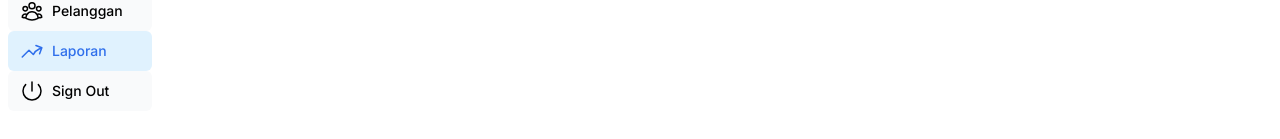
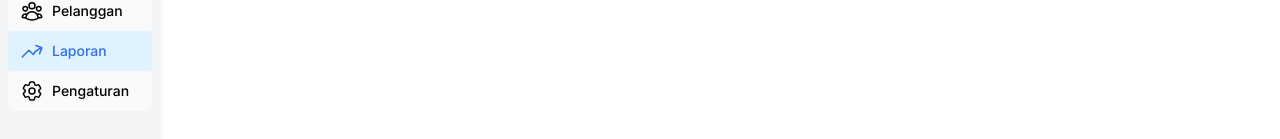
Before and after one commit to yuditriwibowo/ilaundry, a Next.js app: page /dashboard/laporan in a window 1280 px wide. Shown: the part 217-356 px from the top of the page. Built offline with nearby package versions, Linux system fonts and the light colour scheme; a web font is replaced by a local one.

Commit message:
shadowed sidenav

```diff
--- a/app/ui/dashboard/nav-links.tsx
+++ b/app/ui/dashboard/nav-links.tsx
@@ -5,6 +5,7 @@ import {
   HomeIcon,
   DocumentDuplicateIcon,
   ArrowTrendingUpIcon,
+  Cog6ToothIcon,
 } from "@heroicons/react/24/outline";
 import Link from "next/link";
 import { usePathname } from "next/navigation";
@@ -25,6 +26,7 @@ const links = [
     icon: UserGroupIcon,
   },
   { name: "Laporan", href: "/dashboard/laporan", icon: ArrowTrendingUpIcon },
+  { name: "Pengaturan", href: "/dashboard/pengaturan", icon: Cog6ToothIcon },
 ];
 
 export default function NavLinks() {
--- a/app/ui/dashboard/sidenav.tsx
+++ b/app/ui/dashboard/sidenav.tsx
@@ -1,19 +1,19 @@
-import Link from 'next/link';
-import NavLinks from '@/app/ui/dashboard/nav-links';
-import { PowerIcon } from '@heroicons/react/24/outline';
+import Link from "next/link";
+import NavLinks from "@/app/ui/dashboard/nav-links";
+import { PowerIcon } from "@heroicons/react/24/outline";
 
 export default function SideNav() {
   return (
-      <div className="flex h-full flex-col px-3 py-4 md:px-2">
+    <div className="flex h-full flex-col px-3 py-4 md:px-2 bg-gray-100 shadow-md">
       <div className="flex flex-row justify-between items-center space-x-2 md:flex-col md:space-x-0 md:space-y-2 md:items-start">
         <div className="grow flex flex-row justify-between items-center gap-2 md:contents">
           <NavLinks />
-            <form className="grow md:w-full">
+          {/* <form className="grow md:w-full">
               <button className="flex h-auto w-full grow flex-col items-center justify-center gap-1 rounded-md bg-gray-50 p-3 text-sm font-medium hover:bg-sky-100 hover:text-blue-600 md:flex-row md:h-auto md:w-full md:justify-start md:gap-2 md:p-2 md:px-3">
                 <PowerIcon className="w-6" />
                 <div className="block text-[10px] md:text-sm">Sign Out</div>
               </button>
-            </form>
+            </form> */}
         </div>
         <div className="hidden h-auto w-full grow rounded-md bg-gray-50 md:block"></div>
       </div>
```
Lines whose indentation alone changed are shown as unchanged.
